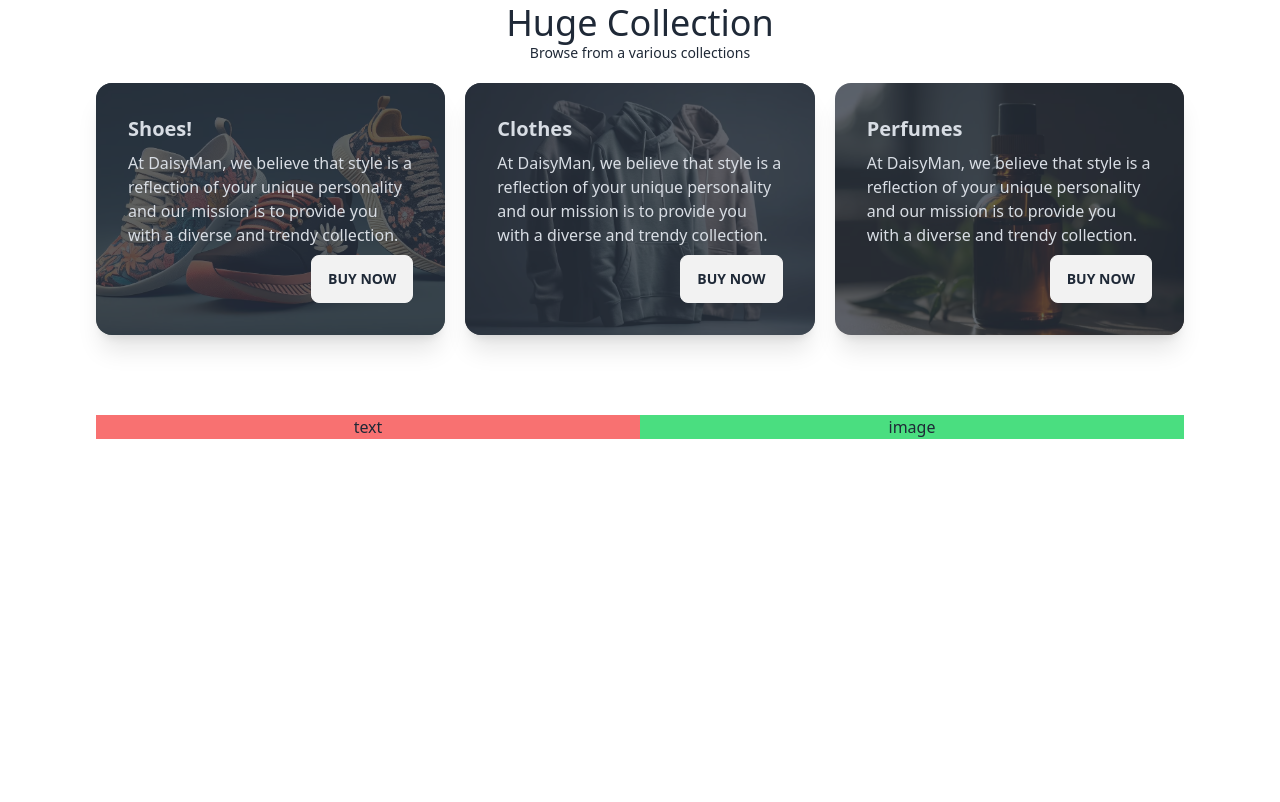
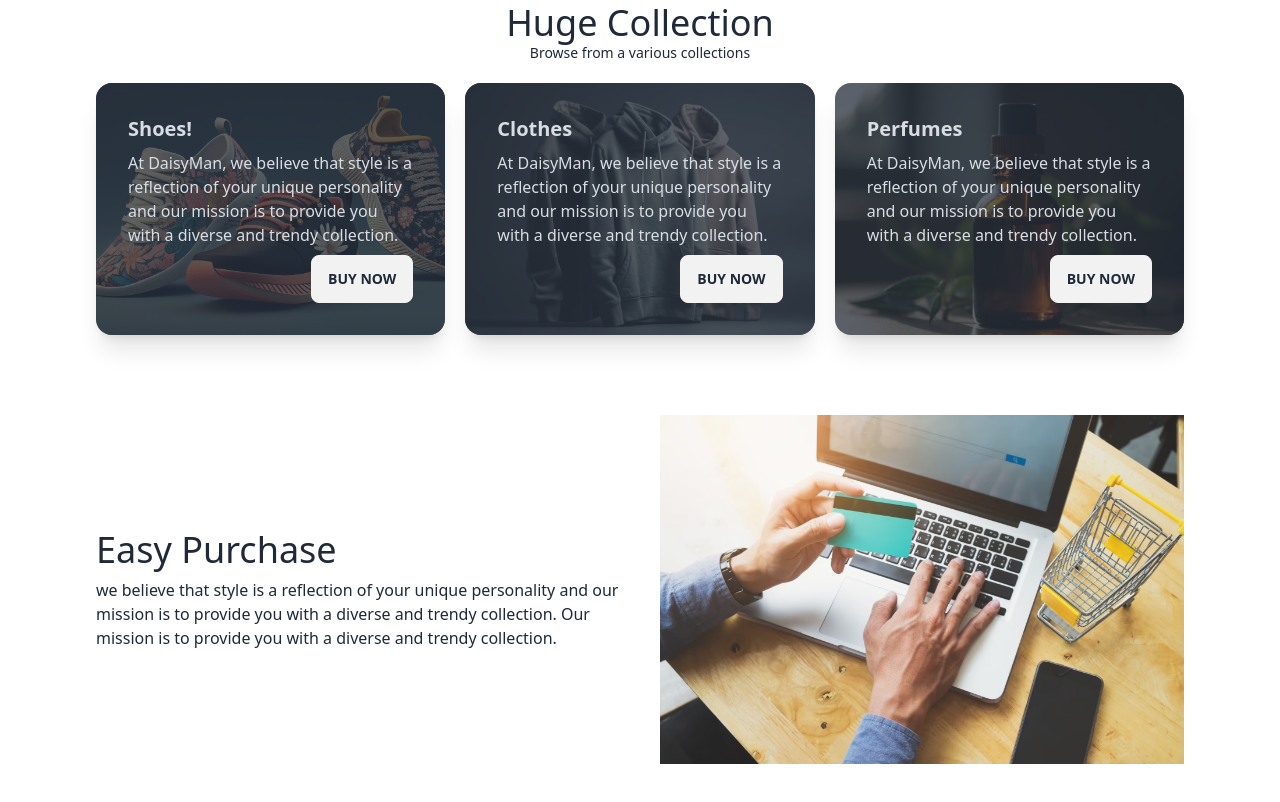
Before and after one commit to rirubelhossain/daisyui-web, a plain HTML site: page index.html in a window 1280 px wide. Shown: the part 857-1659 px from the top of the page. Before the commit the page ends 1356 px from the top, so only its background shows below. Drawn offline with nearby package versions, Linux system fonts and the light colour scheme.

Commit message:
featured section completed

```diff
--- a/index.html
+++ b/index.html
@@ -138,10 +138,16 @@
      </section>
 
      <!-- Featured section -->
-     <section class="max-w-screen-xl mx-auto px-8 md:px-16 lg:px-24 py-5 my-10">
-        <div class="flex">
-            <div class="bg-red-400 flex-1 text-center">text</div>
-            <div class="bg-green-400 flex-1 text-center">image</div>
+     <section class=" mx-auto px-8 md:px-16 lg:px-24 py-5 my-10">
+        <div class="flex flex-col md:flex-row gap-10 items-center">
+            <div class=" flex-1 ">
+                <h1 class="text-2xl md:text-4xl mb-2 ">Easy Purchase</h1>
+                <p>we believe that style is a reflection of your unique personality and our mission is to provide you with a diverse and trendy collection.
+                Our mission is to provide you with a diverse and trendy collection.</p>
+            </div>
+            <div class="flex-1">
+                <img src="./images/easy-purchase.avif" alt="">
+            </div>
         </div>
      </section>
 </body>
```
